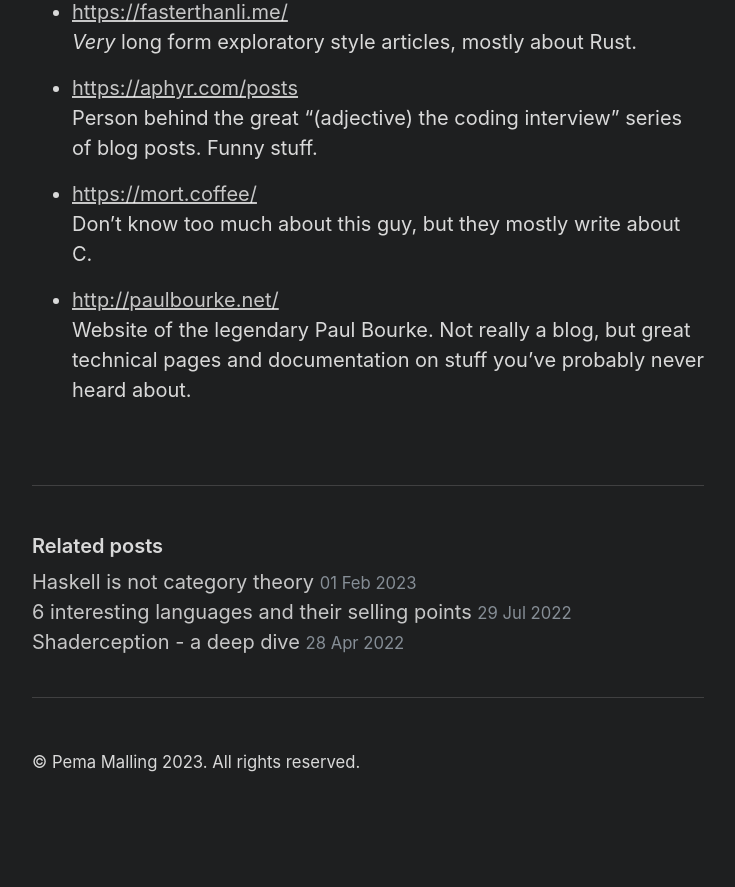
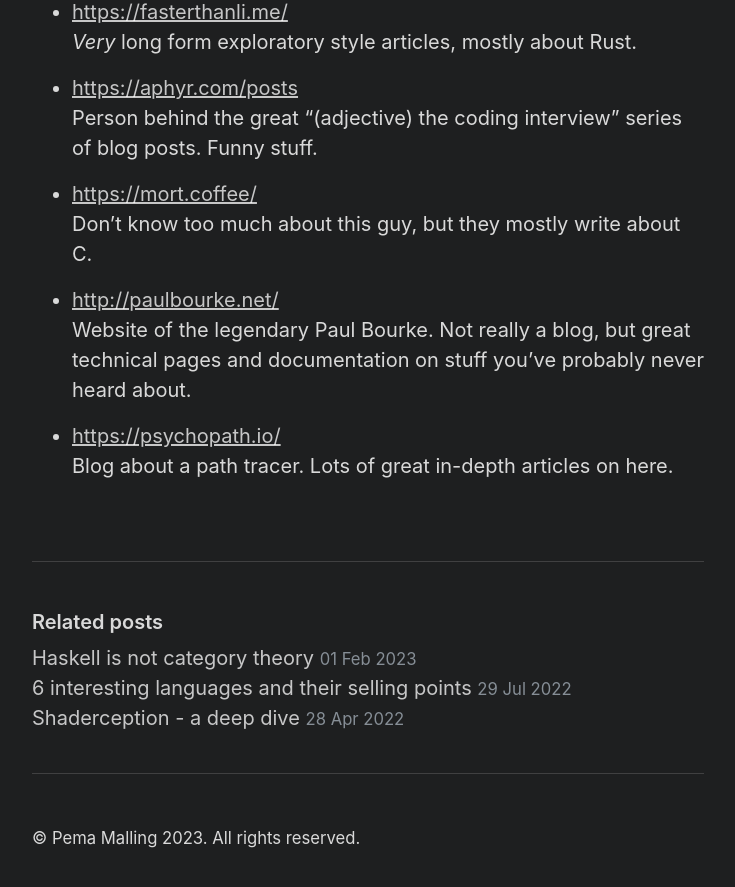
Before and after one commit to pema99/pema99.github.io, a Jekyll site: the page built from _posts/2022-07-29-blogsilove.md, in a window 1280 px wide and 900 px high, scrolled down 2846 px. Shown: the top 887 px of the window, without its empty margins (272-1007 px from the left). Built offline with Jekyll 4.4.1, drawn with Linux system fonts in a browser that asks for light colours; before the commit the page ends 3670 px from its top, so only the background shows below that.

Commit message:
Update 2022-07-29-blogsilove.md

```diff
--- a/_posts/2022-07-29-blogsilove.md
+++ b/_posts/2022-07-29-blogsilove.md
@@ -89,3 +89,6 @@ I spend a lot of my time seeking out and reading through technical blogs. I real
 
 - [http://paulbourke.net/](http://paulbourke.net/)
   <br>Website of the legendary Paul Bourke. Not really a blog, but great technical pages and documentation on stuff you've probably never heard about.
+
+- [https://psychopath.io/](https://psychopath.io/)
+  <br>Blog about a path tracer. Lots of great in-depth articles on here.
```
